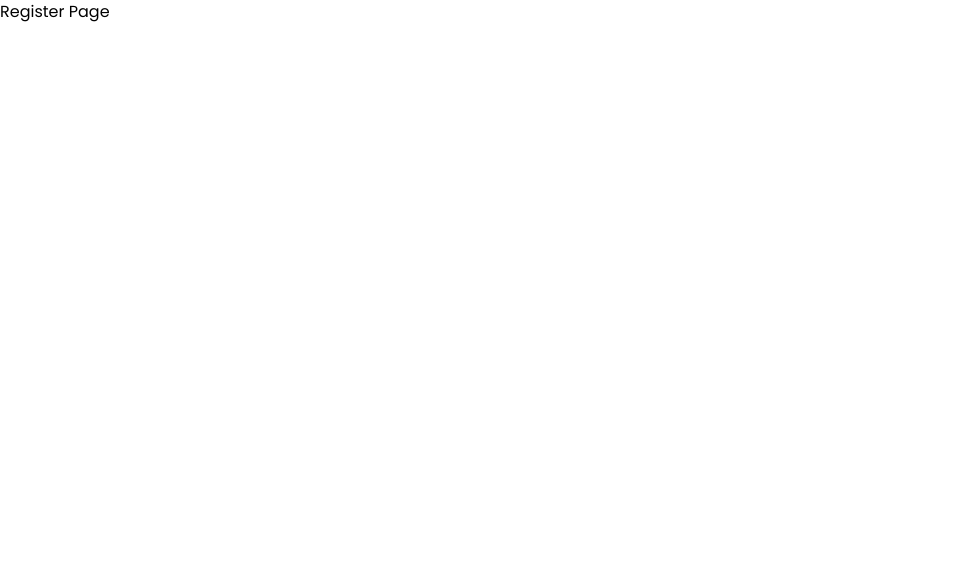
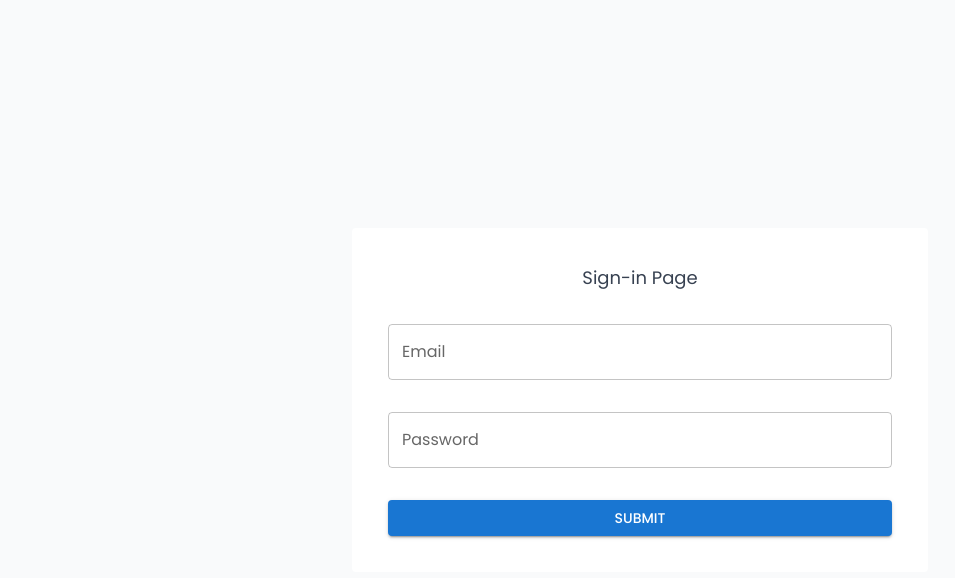
Before and after one commit to arshaan-abh/puzzle, a React (Vite) app: page /auth/register in a window 1280 px wide. Shown: the top 578 px of the page, without its empty margins (0-955 px from the left). Built offline with nearby package versions, Linux system fonts and the light colour scheme.

Commit message:
feat: register page

```diff
--- /dev/null
+++ b/src/@types/register-request.ts
@@ -0,0 +1,4 @@
+export interface RegisterRequest {
+  email: string;
+  password: string;
+}
--- /dev/null
+++ b/src/@types/register-response.ts
@@ -0,0 +1,4 @@
+export interface RegisterResponse {
+  email: string;
+  password: string;
+}
--- /dev/null
+++ b/src/hooks/use-register/use-register.tsx
@@ -0,0 +1,19 @@
+import { UseMutationOptions, useMutation } from '@tanstack/react-query';
+import http from '../../utils/http';
+import { AxiosError } from 'axios';
+import { RegisterRequest } from '../../@types/register-request';
+import { RegisterResponse } from '../../@types/register-response';
+
+const register = async (data: RegisterRequest): Promise<RegisterResponse> => {
+  const res = await http.post('/register', data);
+  return res.data;
+};
+
+export const useRegister = (
+  options: UseMutationOptions<RegisterResponse, AxiosError<any>, RegisterRequest, any> = {},
+) => {
+  return useMutation({
+    mutationFn: register,
+    ...options,
+  });
+};
--- a/src/pages/auth/register/register.tsx
+++ b/src/pages/auth/register/register.tsx
@@ -1,5 +1,54 @@
+import { useForm, Controller } from 'react-hook-form';
+import { yupResolver } from '@hookform/resolvers/yup';
+import * as yup from 'yup';
+import { Button, TextField } from '@mui/material';
+import { RegisterRequest } from '../../../@types/register-request';
+// import { useRegister } from '../../../hooks/use-register/use-register';
+
+const schema = yup
+  .object({
+    email: yup.string().required(),
+    password: yup.string().required(),
+  })
+  .required();
+
 const Register = () => {
-  return <div>Register Page</div>;
+  // const registerMutation = useRegister();
+  const { control, handleSubmit } = useForm<RegisterRequest>({
+    defaultValues: {
+      email: '',
+      password: '',
+    },
+    resolver: yupResolver(schema),
+  });
+
+  const onSubmit = handleSubmit((data) => {
+    console.log(data);
+    // registerMutation.mutate(data);
+  });
+
+  return (
+    <div className="flex items-center justify-center w-full min-h-screen bg-gray-50">
+      <form onSubmit={onSubmit} className="flex flex-col w-full max-w-xl space-y-8 text-gray-700 bg-white rounded p-9">
+        <h1 className="text-lg text-center">Sign-in Page</h1>
+        <Controller
+          name="email"
+          control={control}
+          render={({ field }) => <TextField type="email" id="email" label="Email" variant="outlined" {...field} />}
+        />
+        <Controller
+          name="password"
+          control={control}
+          render={({ field }) => (
+            <TextField type="password" id="password" label="Password" variant="outlined" {...field} />
+          )}
+        />
+        <Button type="submit" variant="contained">
+          SUBMIT
+        </Button>
+      </form>
+    </div>
+  );
 };
 
 export default Register;
```
